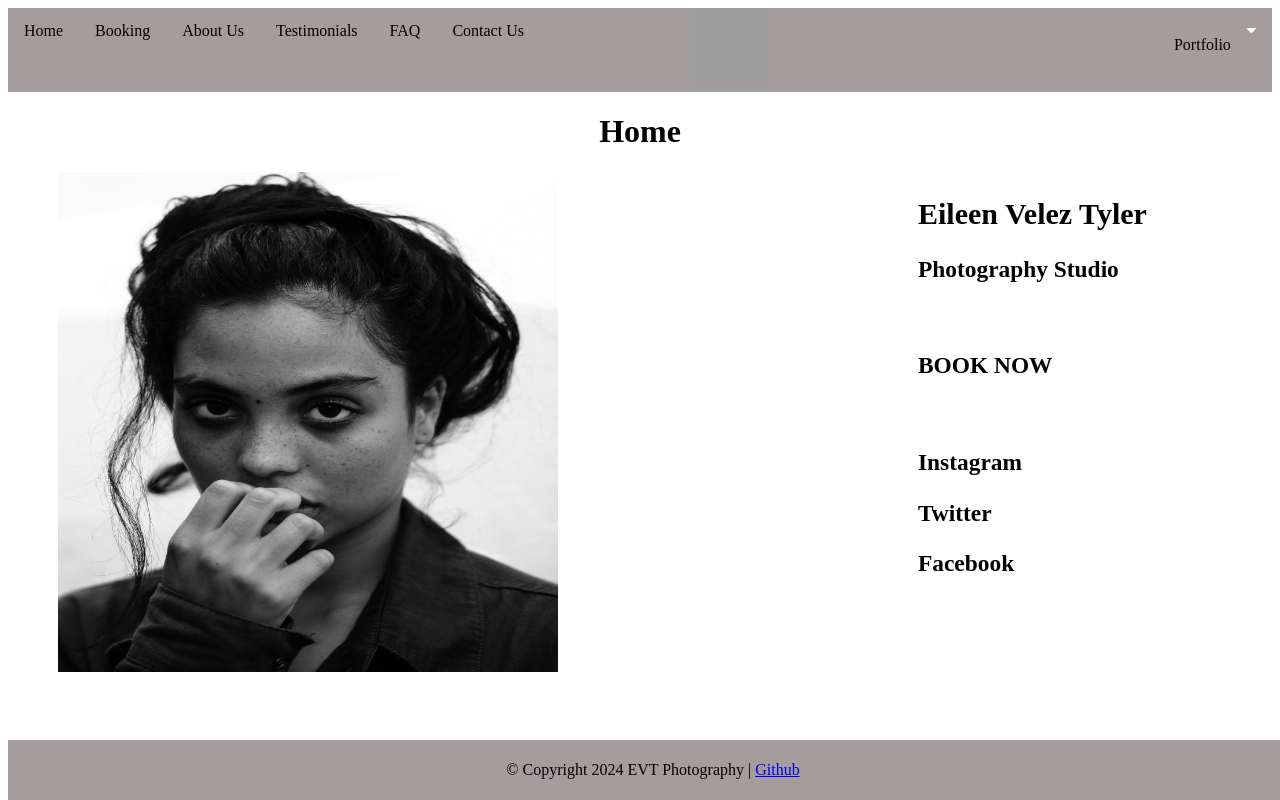
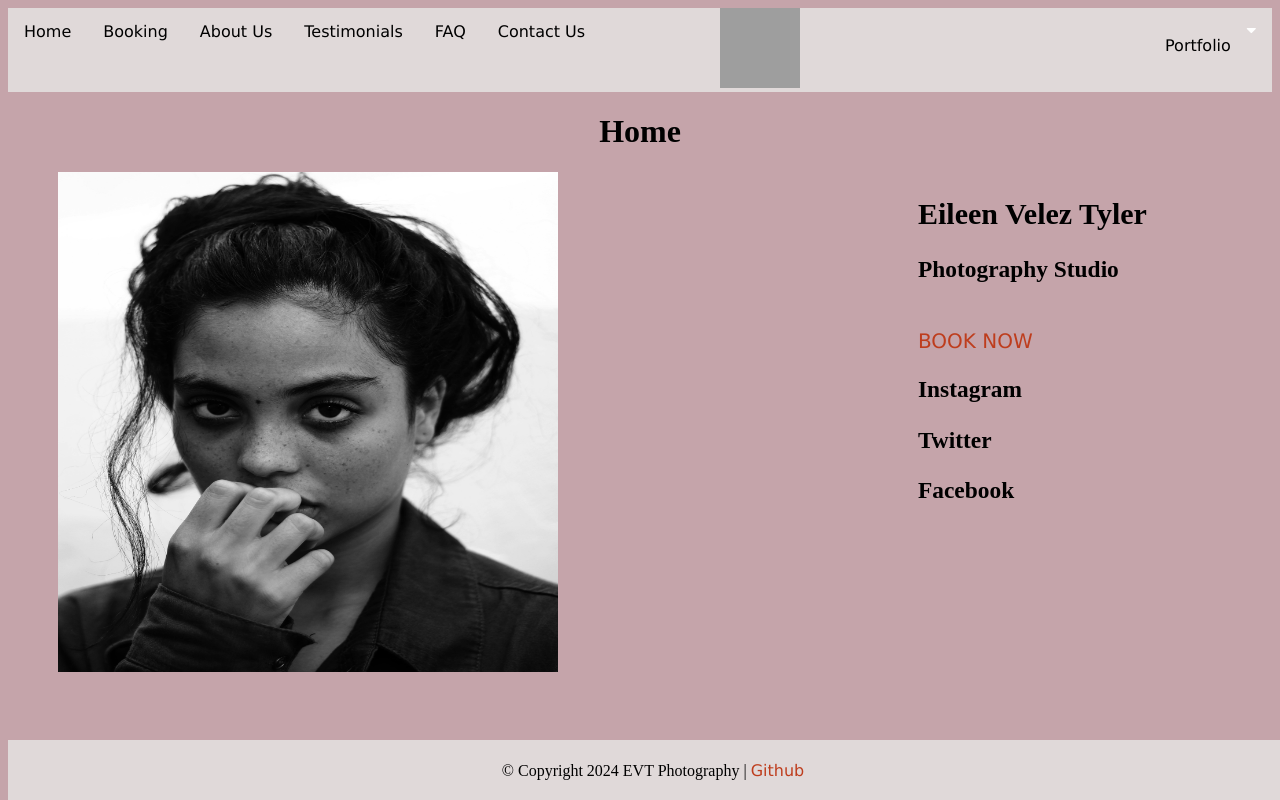
Before and after one commit to EileenVT/EileenVT.github.io, a plain HTML site: page index.html in a window 1280 px wide. Drawn offline with Linux system fonts and the light colour scheme; grey boxes are pictures that could not be loaded.

Commit message:
Linked book now from index.html to booking page and changed body background

```diff
--- a/index.html
+++ b/index.html
@@ -63,7 +63,7 @@
               <h2>Eileen Velez Tyler</h2>
               <h3>Photography Studio</h3>
               <br>
-              <h3>BOOK NOW</h3>
+              <a href="booking.html" target="_self">BOOK NOW</a>
               <br>
               <h3>Instagram</h3>
               <h3>Twitter</h3>
--- a/main.css
+++ b/main.css
@@ -1,7 +1,10 @@
 
+body {
+  background-color: rgb(197, 164, 170);
+}
 .navbar {
     overflow: hidden;
-    background-color: #a59d9d;
+    background-color: #e0d9d9;
   }
 
   .navbar a {
@@ -66,7 +69,7 @@
   }
   #footer {
     overflow: hidden;
-    background-color: #a59d9d;
+    background-color: #e0d9d9;
     text-align: center;
     position: fixed;
     bottom: 0;
@@ -74,3 +77,8 @@
     height: 50px;
     padding: 5px;
   }
+  a {
+    text-decoration: none;
+    color: rgb(190, 61, 29);
+    font-family: Verdana, Geneva, Tahoma, sans-serif;
+  }
```
